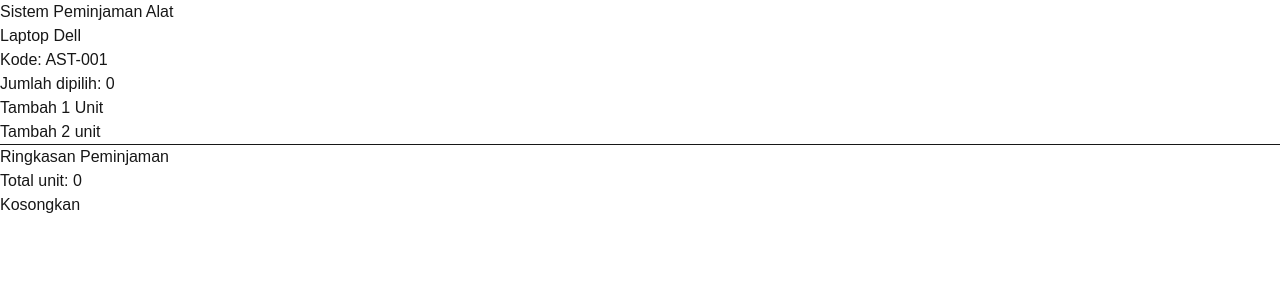
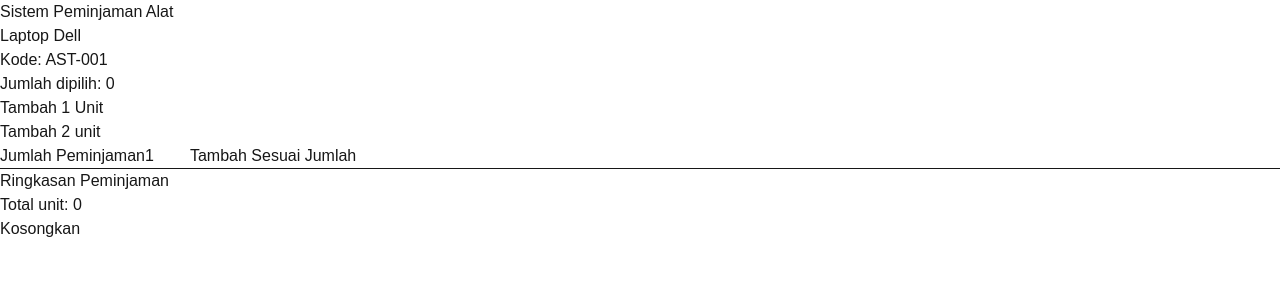
Before and after one commit to Wahyyu23/react-redux-learn, a Next.js app: page / in a window 1280 px wide. Shown: the top 300 px of the page. Built offline with nearby package versions, Linux system fonts and the light colour scheme.

Commit message:
Adding error handler

```diff
--- a/app/page.tsx
+++ b/app/page.tsx
@@ -6,11 +6,44 @@ import {
   resetLoan,
 } from "@/features/loan/loanSlice";
 import { useAppDispatch, useAppSelector } from "@/lib/hooks";
+import { useState } from "react";
 
 function ToolCard() {
+  const [amountInput, setAmountInput] = useState("1");
+  const [error, setError] = useState("");
+
   const quantity = useAppSelector((state) => state.loan.quantity);
 
   const dispatch = useAppDispatch();
+
+  function handleAddAmount() {
+    //Pastikan ubah string menjadi integer karena input field dibuat sebagai string
+    const amount = Number(amountInput);
+
+    //Pemeriksaan untuk memastikan input tidak kosong
+    if (amountInput.trim() === "") {
+      setError("Input tidak boleh kosong");
+      return;
+    }
+
+    //Untuk memastikan nilai adalah angka bulat dan tidak negatif
+    if (!Number.isInteger(amount) || amount <= 0) {
+      setError("Input harus angka bulat dan tidak boleh negatif");
+      return;
+    }
+
+    //Karena ada batas, pastikan nilai tidak melebihi batas
+    if (quantity + amount > 3) {
+      setError("Input melebihi batas");
+      return;
+    }
+
+    //Kirim action ke redux store lewat dispatch
+    dispatch(addToolByAmmount(amount));
+
+    setAmountInput("1");
+    setError("");
+  }
 
   return (
     <section>
@@ -31,6 +64,38 @@ function ToolCard() {
       >
         Tambah 2 unit
       </button>
+      <div>
+        <label htmlFor="loan-amount">Jumlah Peminjaman</label>
+
+        <input
+          id="loan-amount"
+          type="number"
+          min="1"
+          max={3 - quantity}
+          step="1"
+          value={amountInput}
+          aria-invalid={Boolean(error)}
+          aria-describedby={error ? "loan-amount-error" : undefined}
+          onChange={(event) => {
+            setAmountInput(event.target.value);
+            setError("");
+          }}
+        />
+
+        {error && (
+          <p
+            id="loan-amount-error"
+            role="alert"
+            style={{
+              color: "red",
+            }}
+          >
+            {error}
+          </p>
+        )}
+
+        <button onClick={handleAddAmount}>Tambah Sesuai Jumlah</button>
+      </div>
     </section>
   );
 }
```
